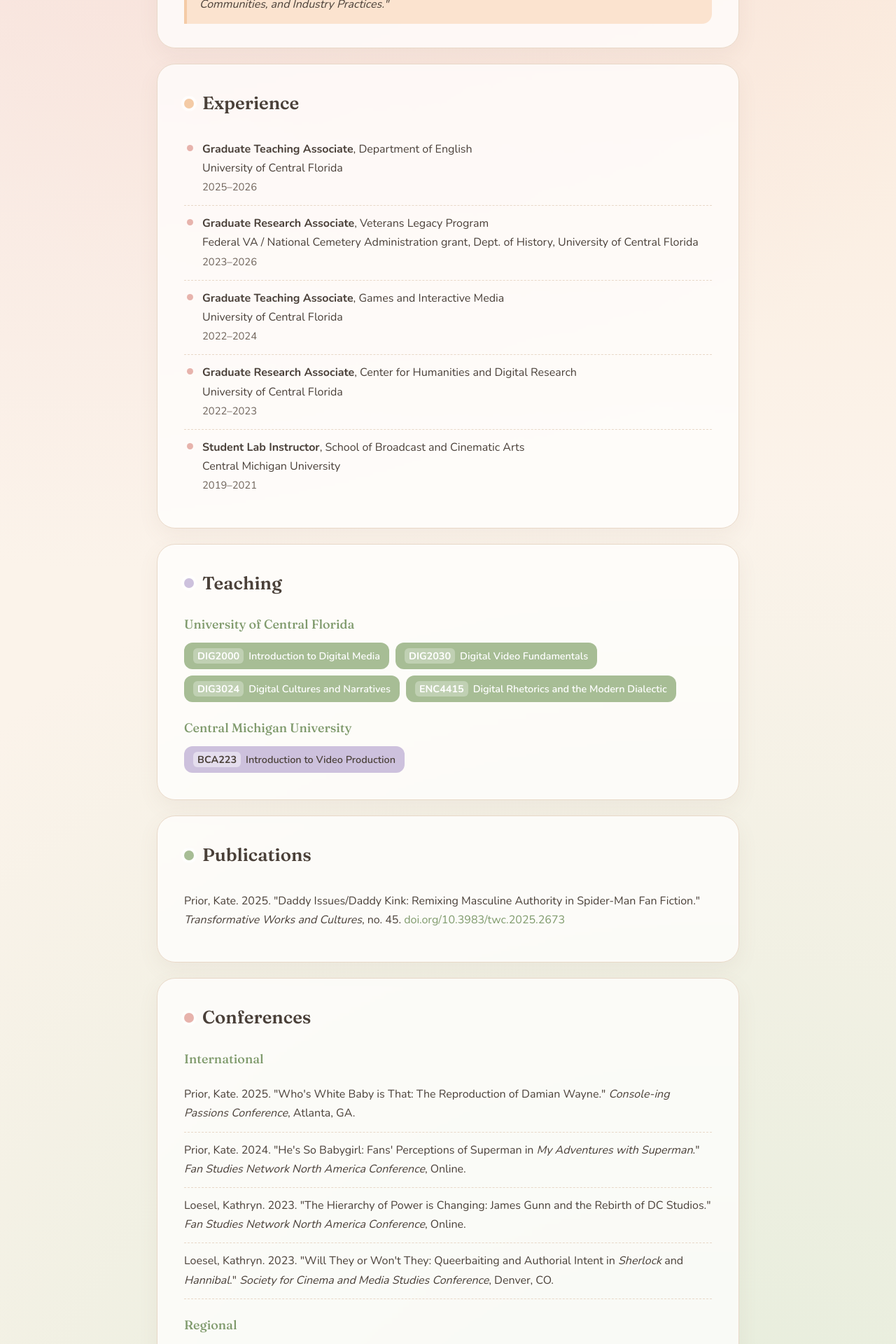
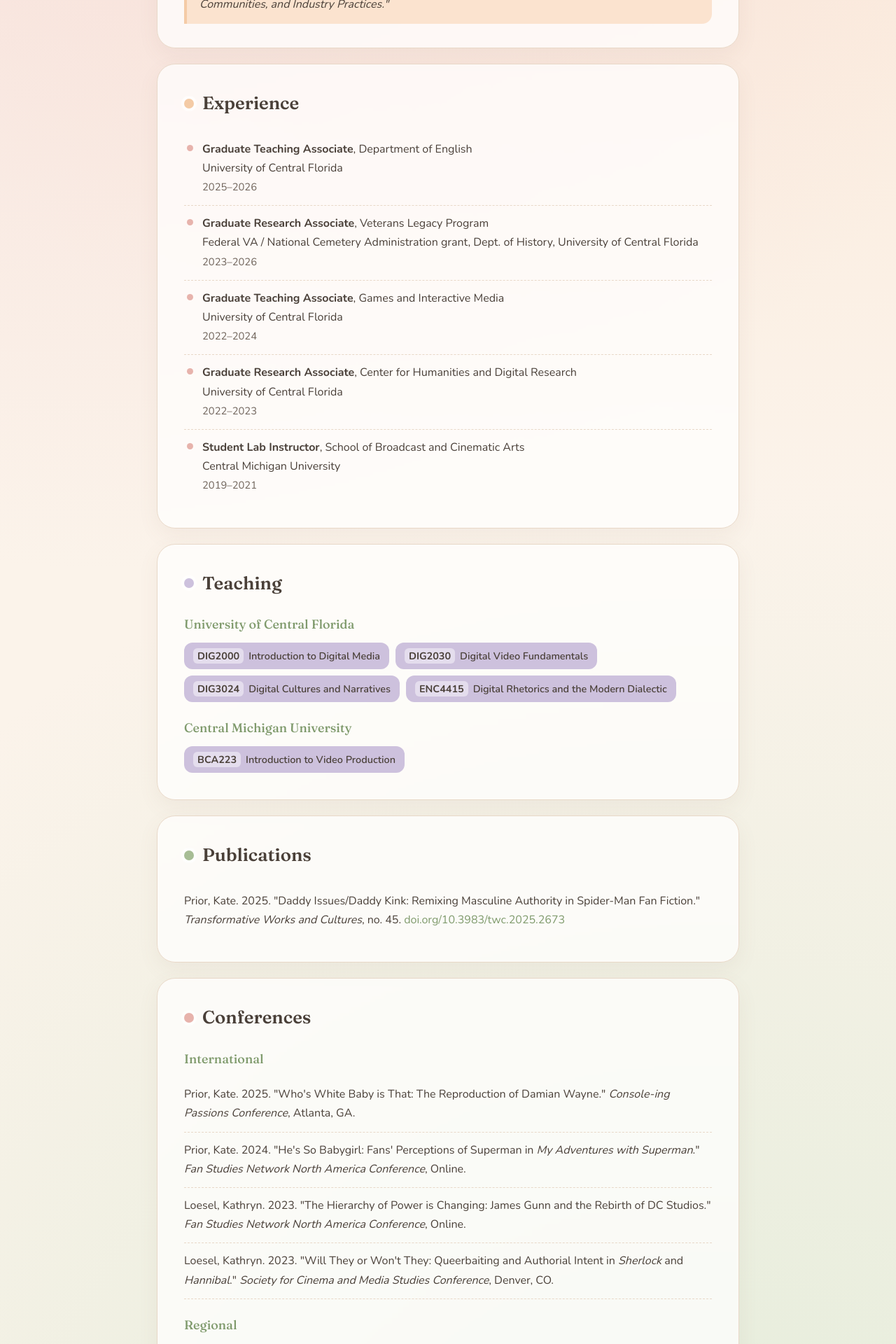
Before and after one commit to thekateprior/thekateprior.github.io, a Jekyll site: the page built from index.html, in a window 1280 px wide. Shown: the part 1473-3393 px from the top of the page at 70% size. Built offline with Jekyll 4.4.1, drawn with Linux system fonts in a browser that asks for light colours.

Commit message:
Make all Teaching course pills lilac with dark text
Co-Authored-By: Claude Opus 4.8 <noreply@anthropic.com>
Claude-Session: https://claude.ai/code/session_01W4sxfrwTBe4NAeUgzJaidp

```diff
--- a/index.html
+++ b/index.html
@@ -69,10 +69,10 @@ description: Portfolio of Kate Prior — Digital Humanities scholar, educator, a
       <h2><span class="dot"></span>Teaching</h2>
       <h3>University of Central Florida</h3>
       <div class="pills">
-        <span class="pill"><span class="code">DIG2000</span>Introduction to Digital Media</span>
-        <span class="pill"><span class="code">DIG2030</span>Digital Video Fundamentals</span>
-        <span class="pill"><span class="code">DIG3024</span>Digital Cultures and Narratives</span>
-        <span class="pill"><span class="code">ENC4415</span>Digital Rhetorics and the Modern Dialectic</span>
+        <span class="pill alt"><span class="code">DIG2000</span>Introduction to Digital Media</span>
+        <span class="pill alt"><span class="code">DIG2030</span>Digital Video Fundamentals</span>
+        <span class="pill alt"><span class="code">DIG3024</span>Digital Cultures and Narratives</span>
+        <span class="pill alt"><span class="code">ENC4415</span>Digital Rhetorics and the Modern Dialectic</span>
       </div>
       <h3>Central Michigan University</h3>
       <div class="pills">
```
